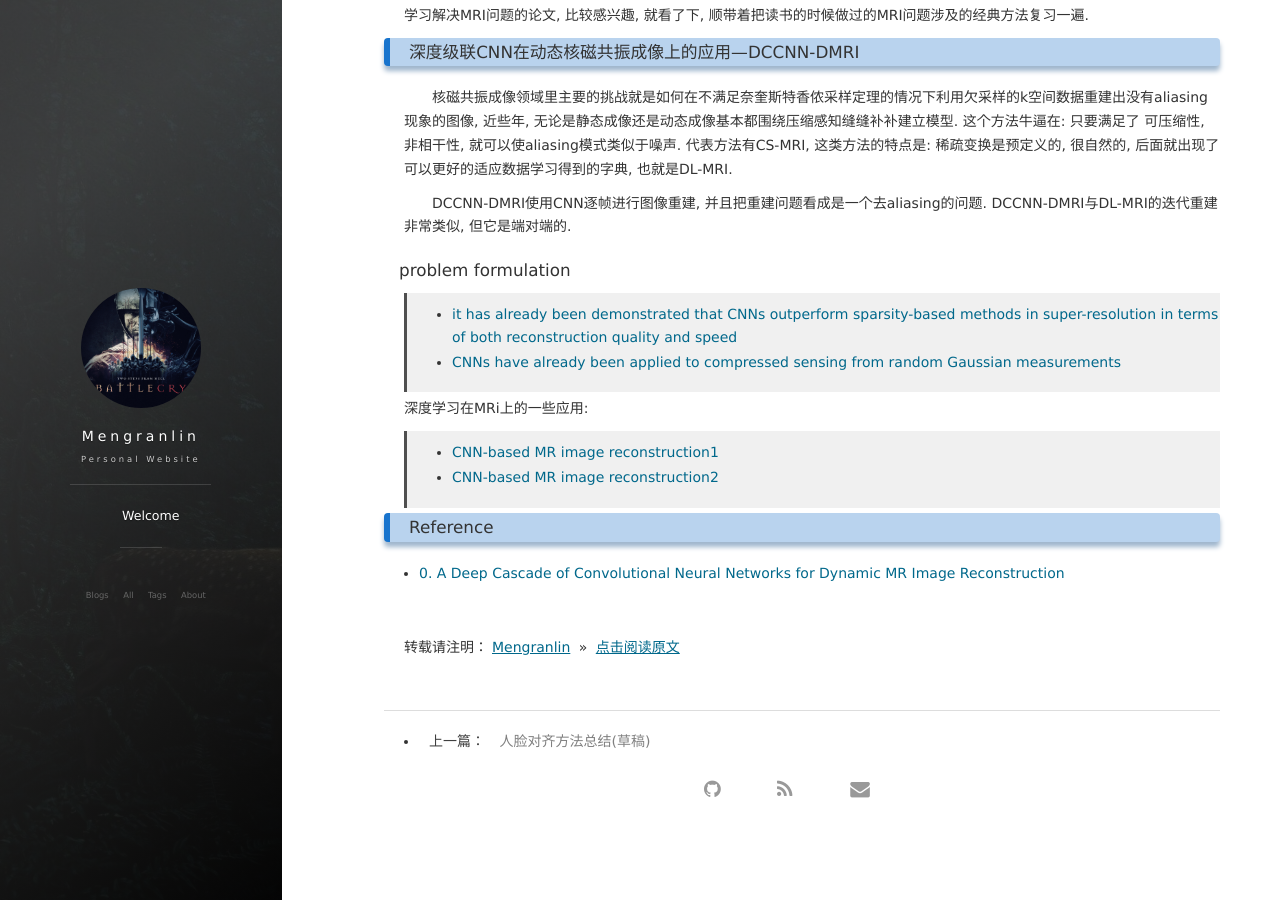
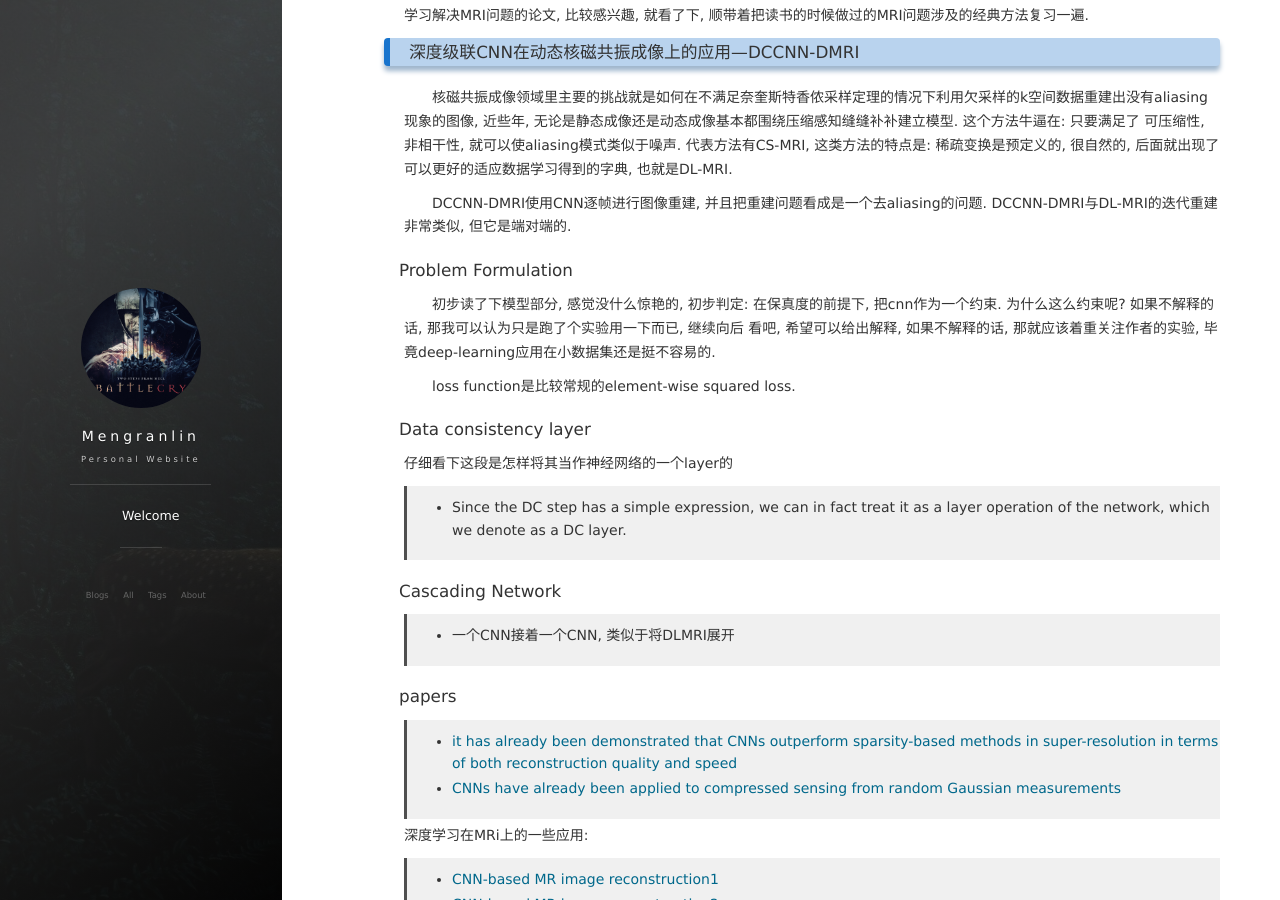
Before and after one commit to lmrshare/lmrshare.github.io, a Jekyll site: the page built from _posts/2018-09-17-mri.md, in a window 1280 px wide and 900 px high, scrolled down 288 px. Built offline with Jekyll 4.4.1, drawn with Linux system fonts in a browser that asks for light colours; nearby versions of some CDN libraries; formulas are drawn with MathJax 3; comment, search, counter and statistics services are not loaded.

Commit message:
daily-work-2018-09-18

```diff
--- a/_posts/2018-09-17-mri.md
+++ b/_posts/2018-09-17-mri.md
@@ -20,8 +20,25 @@ $可压缩性$, $非相干性$, 就可以使aliasing模式类似于噪声. 代
 
 &emsp;&emsp;DCCNN-DMRI使用CNN逐帧进行图像重建, 并且把重建问题看成是一个去aliasing的问题. DCCNN-DMRI与DL-MRI的迭代重建非常类似, 但它是端对端的.
 
-#### problem formulation
+#### Problem Formulation
 
+&emsp;&emsp;初步读了下模型部分, 感觉没什么惊艳的, 初步判定: 在保真度的前提下, 把cnn作为一个约束. 为什么这么约束呢? 如果不解释的话, 那我可以认为只是跑了个实验用一下而已, 继续向后
+看吧, 希望可以给出解释, 如果不解释的话, 那就应该着重关注作者的实验, 毕竟deep-learning应用在小数据集还是挺不容易的.
+
+&emsp;&emsp;loss function是比较常规的element-wise squared loss.
+
+#### Data consistency layer
+
+仔细看下这段是怎样将其当作神经网络的一个layer的
+
+>* Since the DC step has a simple expression, we can in fact treat it as a layer operation of the network, which we denote as a DC layer.
+
+#### Cascading Network
+
+>* 一个CNN接着一个CNN, 类似于将DLMRI展开
+
+
+#### papers
 
 >* [it has already been demonstrated that CNNs outperform sparsity-based methods in super-resolution in terms of both reconstruction quality and speed](https://arxiv.org/pdf/1501.00092.pdf)
 >* [CNNs have already been applied to compressed sensing from random Gaussian measurements](http://www.public.asu.edu/~kkulkar1/reconnet.pdf)
@@ -31,6 +48,8 @@ $可压缩性$, $非相干性$, 就可以使aliasing模式类似于噪声. 代
 >* [CNN-based MR image reconstruction1](https://papers.nips.cc/paper/6406-deep-admm-net-for-compressive-sensing-mri.pdf)
 >* [CNN-based MR image reconstruction2](unfound:Accelerating magnetic resonance imaging via deep learning)
 
+
+
 ### <a name="Reference"></a>Reference
 
 - [0. A Deep Cascade of Convolutional Neural Networks for Dynamic MR Image Reconstruction](https://arxiv.org/pdf/1704.02422.pdf)
```
Also changed, not shown: _posts/2018-08-11-Effective-CPP.md (+3 -1 lines).
